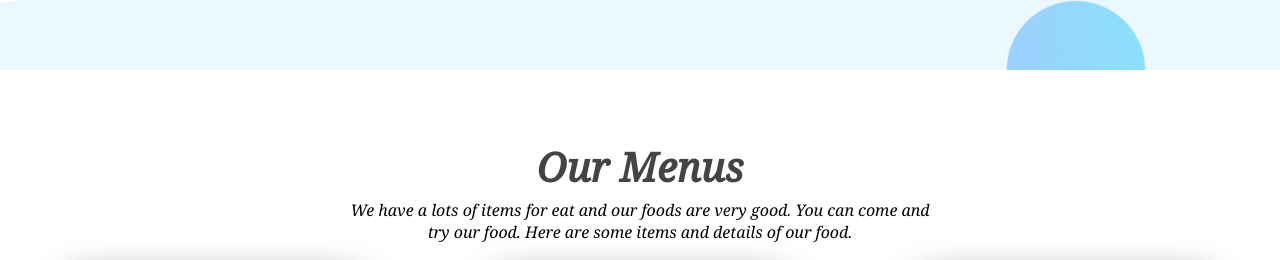
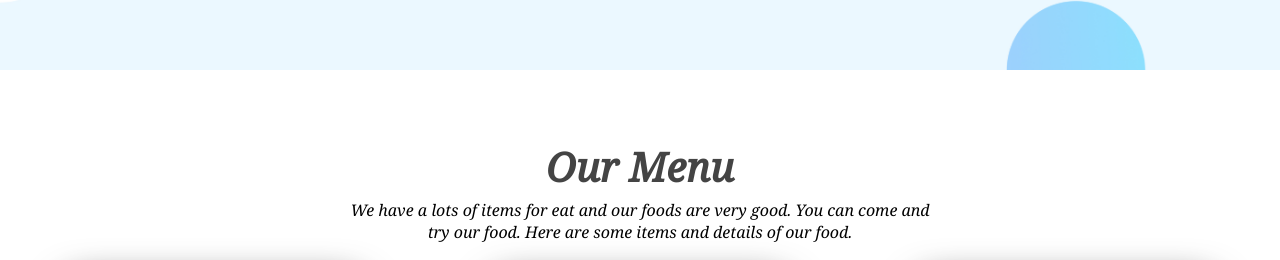
Before and after one commit to mimoon5860/food-blog, a plain HTML site: page index.html in a window 1280 px wide. Shown: the part 1460-1720 px from the top of the page. Drawn offline with Linux system fonts and the light colour scheme.

Commit message:
menus name changed to menu

```diff
--- a/index.html
+++ b/index.html
@@ -48,7 +48,7 @@
 
     <section class="menu">
         <div class="section-title">
-            <h1>Our Menus</h1>
+            <h1>Our Menu</h1>
             <p>We have a lots of items for eat and our foods are very good. You can come and try our food. Here are some
                 items and details of our food.</p>
         </div>
```
